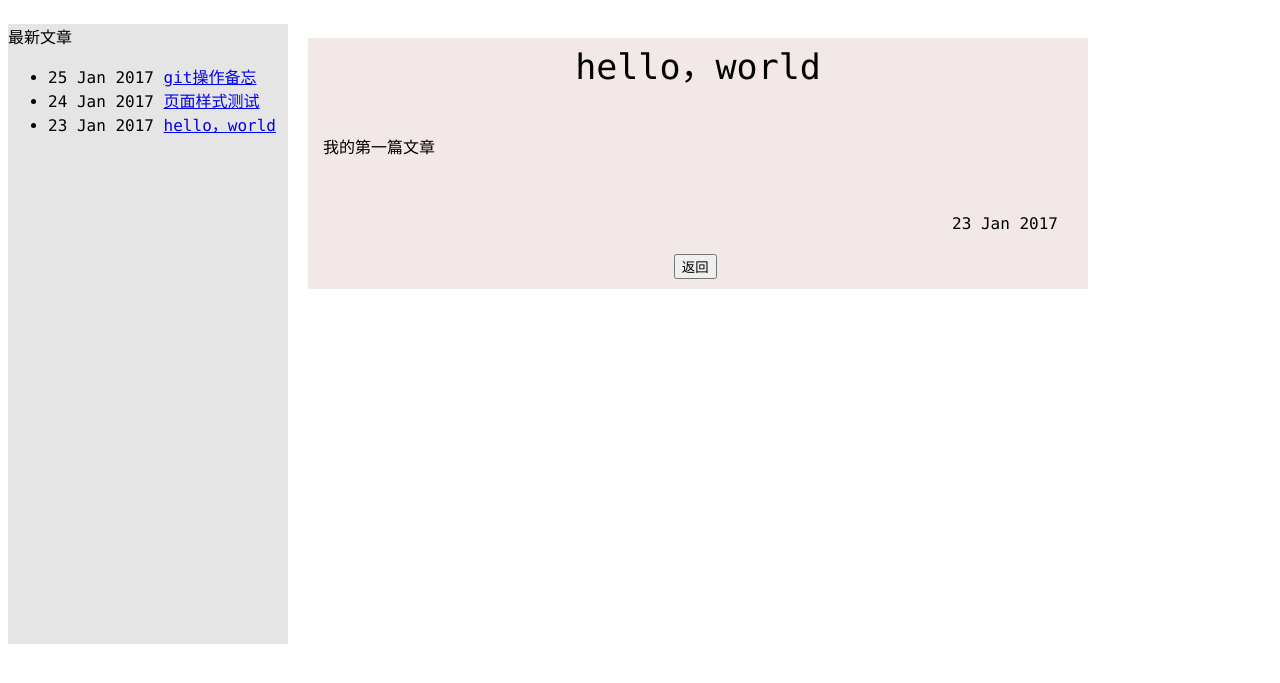
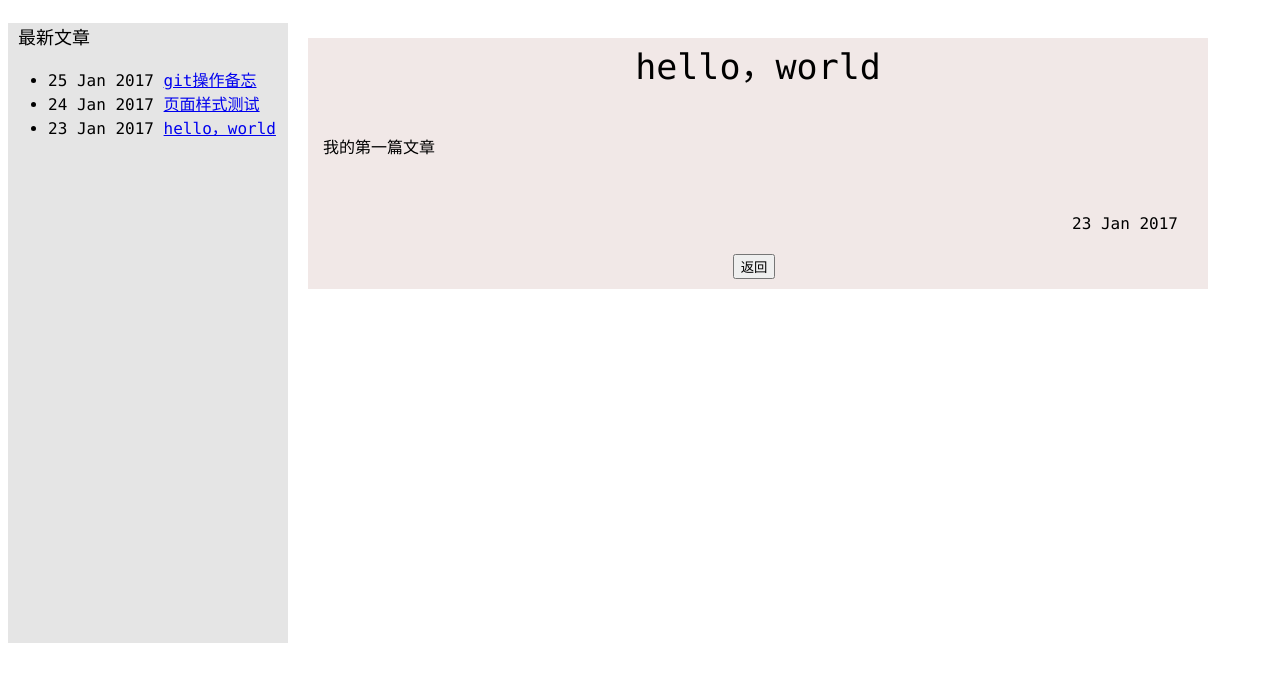
Before and after one commit to wangjianjie606/dono, a Jekyll site: the page built from _posts/test/2017-01-23-hello-world.html, in a window 1280 px wide. Shown: the top 683 px of the page. Built offline with Jekyll 4.4.1, drawn with Linux system fonts in a browser that asks for light colours.

Commit message:
提交样式

```diff
--- a/_includes/sidebar.html
+++ b/_includes/sidebar.html
@@ -1,6 +1,6 @@
 <div id="sidebar">
   <div id="sidebarContent">
-    <p>最新文章</p>
+    <p style="margin-left:10px;margin-top:15px;font-size:18px;">最新文章</p>
       <ul>
         {% for post in site.posts %}
           <li>{{ post.date | date_to_string }} <a href="{{ site.baseurl }}{{ post.url }}?{{site.time}}">{{ post.title }}</a></li>
--- a/assets/css/main.css
+++ b/assets/css/main.css
@@ -3,7 +3,7 @@
   float:left;
   margin-left:20px;
   margin-top:30px;
-  width:780px;
+  width:900px;
   background:rgba(123,32,22,0.1);
 }
 
```
